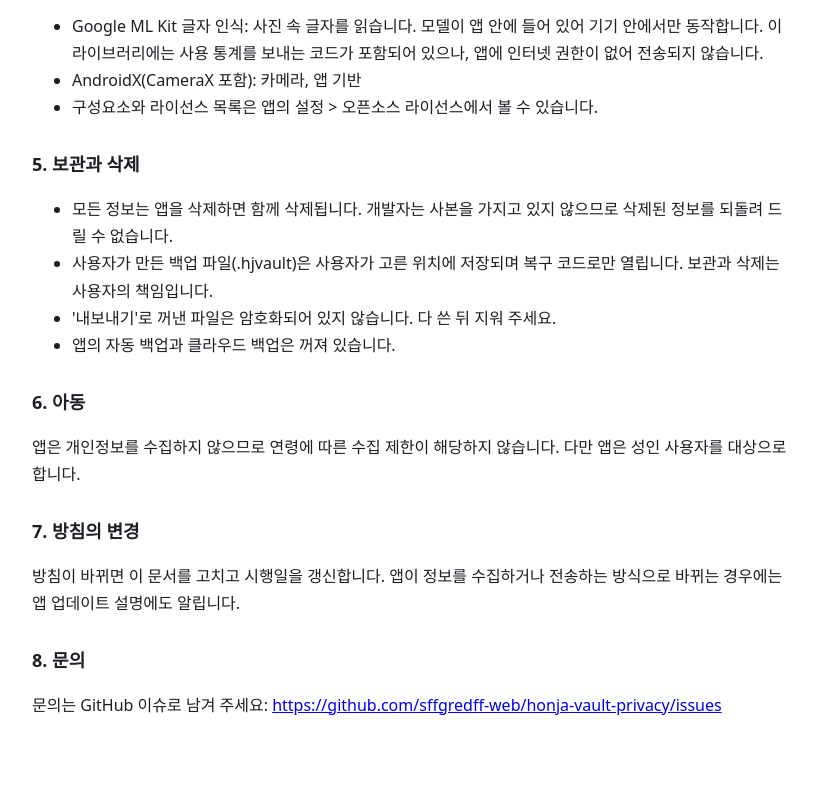
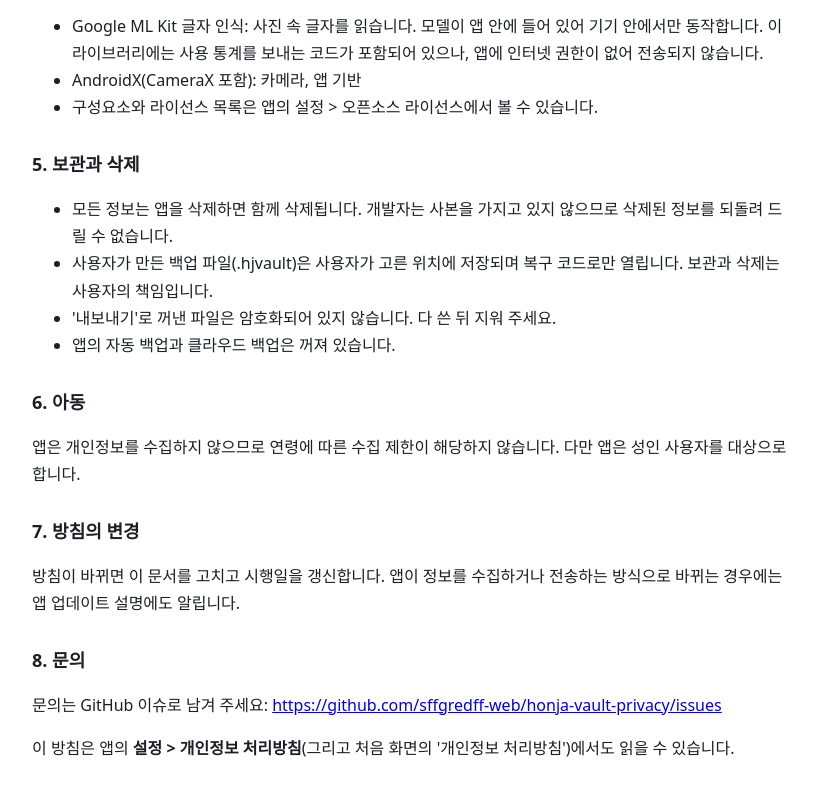
Before and after one commit to sffgredff-web/honja-vault-privacy, a plain HTML site: page index.html in a window 1280 px wide. Shown: the part 1038-1834 px from the top of the page, without its empty margins (228-1045 px from the left). Before the commit the page ends 1797 px from the top, so only its background shows below. Drawn offline with Linux system fonts and the light colour scheme.

Commit message:
방침 갱신: 앱 안에서도 읽을 수 있다는 안내 추가

```diff
--- a/index.html
+++ b/index.html
@@ -34,4 +34,5 @@
 <p>방침이 바뀌면 이 문서를 고치고 시행일을 갱신합니다. 앱이 정보를 수집하거나 전송하는 방식으로 바뀌는 경우에는 앱 업데이트 설명에도 알립니다.</p>
 <h2>8. 문의</h2>
 <p>문의는 GitHub 이슈로 남겨 주세요: <a href="https://github.com/sffgredff-web/honja-vault-privacy/issues">https://github.com/sffgredff-web/honja-vault-privacy/issues</a></p>
+<p>이 방침은 앱의 <b>설정 &gt; 개인정보 처리방침</b>(그리고 처음 화면의 '개인정보 처리방침')에서도 읽을 수 있습니다.</p>
 </body></html>
```
